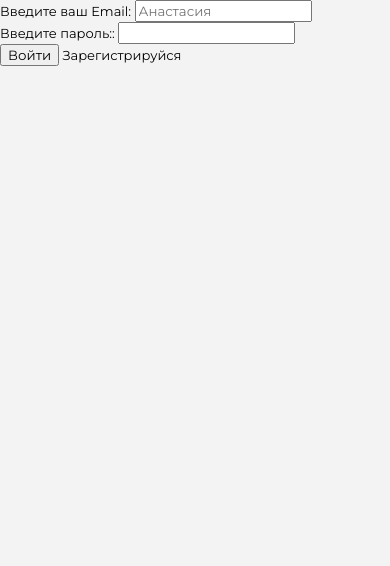
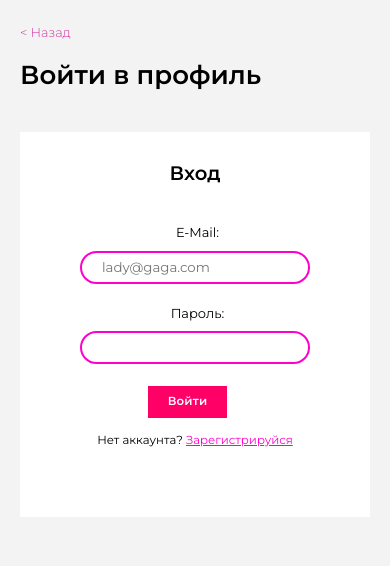
Before and after one commit to perfilov03/GaGaFoodProject, a Django app: page /login/ in a window 390 px wide. Shown: the top 566 px of the page. Run offline with Django 4.2, Linux system fonts and the light colour scheme.

Commit message:
Стилизация страницы авторизации

```diff
--- a/authentication/models.py
+++ b/authentication/models.py
@@ -27,3 +27,4 @@ class User(AbstractBaseUser, PermissionsMixin):
     class Meta:
         verbose_name = 'Пользователь'
         verbose_name_plural = 'Пользователи'
+        ordering = ['id']
--- a/gagafood/forms.py
+++ b/gagafood/forms.py
@@ -42,11 +42,7 @@ class RegisterUserForm(UserCreationForm):
 
 
 class LoginUserForm(AuthenticationForm):
-    username = forms.CharField(label="Введите ваш Email", widget=forms.TextInput(
-        attrs={'class': 'login__input', 'placeholder': 'Анастасия'}))
-    password = forms.CharField(label="Введите пароль:", widget=forms.TextInput(
-        attrs={'class': 'Login__input', 'type': 'password'}))
-
-    class Meta:
-        model = User
-        fields = ('email', 'password')
+    username = forms.CharField(label="E-Mail", widget=forms.TextInput(
+        attrs={'class': 'authorization__input', 'placeholder': 'lady@gaga.com'}))
+    password = forms.CharField(label="Пароль", widget=forms.TextInput(
+        attrs={'class': 'authorization__input', 'type': 'password'}))
--- a/gagafood/static/gagafood/src/css/style.css
+++ b/gagafood/static/gagafood/src/css/style.css
@@ -1,4 +1,4 @@
-.registration__submit, .feedback__submit, .menu__button, .catalogue__button {
+.registration__submit, .authorization__login, .feedback__submit, .menu__button, .catalogue__button {
   display: -webkit-box;
   display: -ms-flexbox;
   display: flex;
@@ -17,7 +17,7 @@
   color: #FFFFFF;
 }
 
-.registration__wrapper, .feedback__wrapper, .info__wrapper, .menu__wrapper, .catalogue__wrapper, .footer__wrapper, .text-block__wrapper, .top-restaurants__wrapper, .baner__wrapper, .classification__wrapper, .header__wrapper {
+.registration__wrapper, .authorization__wrapper, .feedback__wrapper, .info__wrapper, .menu__wrapper, .catalogue__wrapper, .footer__wrapper, .text-block__wrapper, .top-restaurants__wrapper, .baner__wrapper, .classification__wrapper, .header__wrapper {
   max-width: 1120px;
   margin: 0 auto;
 }
@@ -27,26 +27,25 @@
   text-decoration: underline;
 }
 
-.registration__input, .feedback__input {
-  margin-bottom: 22px;
+.registration__input, .authorization__input, .feedback__input {
   height: 40px;
   border: 2px solid #FF00CC;
   border-radius: 30px;
   padding-left: 20px;
 }
-.registration__input:focus::-webkit-input-placeholder, .feedback__input:focus::-webkit-input-placeholder {
+.registration__input:focus::-webkit-input-placeholder, .authorization__input:focus::-webkit-input-placeholder, .feedback__input:focus::-webkit-input-placeholder {
   color: transparent;
 }
-.registration__input:focus::-moz-placeholder, .feedback__input:focus::-moz-placeholder {
+.registration__input:focus::-moz-placeholder, .authorization__input:focus::-moz-placeholder, .feedback__input:focus::-moz-placeholder {
   color: transparent;
 }
-.registration__input:focus:-ms-input-placeholder, .feedback__input:focus:-ms-input-placeholder {
+.registration__input:focus:-ms-input-placeholder, .authorization__input:focus:-ms-input-placeholder, .feedback__input:focus:-ms-input-placeholder {
   color: transparent;
 }
-.registration__input:focus::-ms-input-placeholder, .feedback__input:focus::-ms-input-placeholder {
+.registration__input:focus::-ms-input-placeholder, .authorization__input:focus::-ms-input-placeholder, .feedback__input:focus::-ms-input-placeholder {
   color: transparent;
 }
-.registration__input:focus::placeholder, .feedback__input:focus::placeholder {
+.registration__input:focus::placeholder, .authorization__input:focus::placeholder, .feedback__input:focus::placeholder {
   color: transparent;
 }
 
@@ -1479,6 +1478,10 @@ slideshow-container {
   margin-bottom: 17px;
 }
 
+.feedback__input {
+  margin-bottom: 22px;
+}
+
 .feedback__button {
   margin: 10px 0 60px 0px;
 }
@@ -1511,22 +1514,22 @@ body {
   background-color: #F3F3F3;
 }
 
-.registration__crumbs {
+.crumbs {
   margin-bottom: 20px;
 }
 
-.registration__wrapper {
+.registration__wrapper, .authorization__wrapper {
   padding: 0 20px;
 }
 
-.registration__title {
+.registration__title, .authorization__title {
   font-weight: 600;
   font-size: 2.5rem;
   color: #000000;
   margin-bottom: 40px;
 }
 
-.registration__form-wrapper {
+.registration__form-wrapper, .authorization__form-wrapper {
   display: -webkit-box;
   display: -ms-flexbox;
   display: flex;
@@ -1542,7 +1545,7 @@ body {
           align-items: center;
 }
 
-.registration__form {
+.registration__form, .authorization__form {
   background-color: #fff;
   display: -webkit-box;
   display: -ms-flexbox;
@@ -1563,7 +1566,7 @@ body {
   margin: 0px 30px 50px 30px;
 }
 
-.registration__fieldset {
+.registration__fieldset, .authorization__fieldset {
   width: 73%;
   display: -webkit-box;
   display: -ms-flexbox;
@@ -1581,7 +1584,7 @@ body {
   margin-bottom: 15px;
 }
 
-.registration__fielder {
+.registration__fielder, .authorization__fielder {
   display: -webkit-box;
   display: -ms-flexbox;
   display: flex;
@@ -1597,27 +1600,36 @@ body {
           align-items: flex-start;
   margin: 0 20px;
   width: 100%;
-}
-
-.registration__subtitle {
+  margin-bottom: 22px;
+}
+
+.registration__subtitle, .authorization__subtitle {
   font-weight: 600;
   font-size: 2rem;
   color: #000000;
   margin-bottom: 40px;
 }
 
-.registration__label {
+.registration__label, .authorization__label {
   margin-left: 5px;
   margin-bottom: 5px;
 }
 
-.registration__input {
+.registration__input, .authorization__input {
   max-width: 350px;
   width: 100%;
   height: 33px;
 }
 
-.registration__button {
+.errorlist {
+  margin-top: 10px;
+  list-style-type: none;
+}
+.errorlist li {
+  color: red;
+}
+
+.registration__button, .authorization__button {
   display: -webkit-box;
   display: -ms-flexbox;
   display: flex;
@@ -1628,9 +1640,10 @@ body {
   -webkit-box-align: center;
       -ms-flex-align: center;
           align-items: center;
-}
-
-.registration__submit {
+  margin-bottom: 20px;
+}
+
+.registration__submit, .authorization__login {
   border: none;
   outline: none;
   margin-right: 15px;
@@ -1638,25 +1651,25 @@ body {
   padding: 7px 20px;
 }
 
-.registration__link {
+.registration__link, .authorization__link {
   color: #000000;
 }
 
-.registration__login {
+.registration__login, .authorization__registration {
   color: #FF00CC;
   text-decoration: underline;
 }
 
 @media (max-width: 700px) {
-  .registration__title {
+  .registration__title, .authorization__title {
     font-size: 2.2rem;
   }
 
-  .registration__subtitle {
+  .registration__subtitle, .authorization__subtitle {
     font-size: 1.7rem;
   }
 
-  .registration__button {
+  .registration__button, .authorization__button {
     display: -webkit-box;
     display: -ms-flexbox;
     display: flex;
@@ -1669,42 +1682,42 @@ body {
             align-items: center;
   }
 
-  .registration__fielder {
+  .registration__fielder, .authorization__fielder {
     -webkit-box-align: center;
         -ms-flex-align: center;
             align-items: center;
   }
 
-  .registration__submit {
+  .registration__submit, .authorization__login {
     margin-bottom: 15px;
   }
 
-  .registration__label {
+  .registration__label, .authorization__label {
     margin-bottom: 10px;
   }
 
-  .registration__input {
+  .registration__input, .authorization__input {
     width: 90%;
   }
 
-  .registration__fieldset {
+  .registration__fieldset, .authorization__fieldset {
     margin-bottom: 0;
   }
 }
 @media (max-width: 550px) {
-  .registration__title {
+  .registration__title, .authorization__title {
     font-size: 2rem;
   }
 
-  .registration__subtitle {
+  .registration__subtitle, .authorization__subtitle {
     font-size: 1.5rem;
   }
 
-  .registration__submit {
+  .registration__submit, .authorization__login {
     font-size: 0.9rem;
   }
 
-  .registration__link {
+  .registration__link, .authorization__link {
     font-size: 0.9rem;
   }
 }
--- a/gagafood/static/gagafood/src/scss/_feedback.scss
+++ b/gagafood/static/gagafood/src/scss/_feedback.scss
@@ -33,6 +33,7 @@
 }
 .feedback__input {
     @extend %input;
+    margin-bottom: 22px;
 }
 .feedback__errors {
 }
--- a/gagafood/static/gagafood/src/scss/_registration.scss
+++ b/gagafood/static/gagafood/src/scss/_registration.scss
@@ -3,26 +3,27 @@ body {
 }
 .registration {
 }
-.registration__crumbs {
+.crumbs {
     margin-bottom: 20px;
 }
-.registration__wrapper {
+.registration__wrapper, .authorization__wrapper {
     @extend %wrapper;
     padding: 0 20px;
+
 }
-.registration__title {
+.registration__title, .authorization__title {
     font-weight: 600;
     font-size: 2.5rem;
     color: #000000;
     margin-bottom: 40px;
 }
-.registration__form-wrapper {
+.registration__form-wrapper, .authorization__form-wrapper {
     display: flex;
     flex-direction: column;
     justify-content: center;
     align-items: center;
 }
-.registration__form {
+.registration__form, .authorization__form {
     background-color: #fff;
     display: flex;
     flex-direction: column;
--- a/gagafood/static/gagafood/src/scss/style.scss
+++ b/gagafood/static/gagafood/src/scss/style.scss
@@ -24,7 +24,7 @@ $pink-cl: #D137A6;
   text-decoration: underline;
 }
 %input {
-  margin-bottom: 22px;
+
   height: 40px;
   border: 2px solid #FF00CC;
   border-radius: 30px;
@@ -44,6 +44,5 @@ $pink-cl: #D137A6;
 @import "_footer.scss";
 @import "_catalogue.scss";
 @import "_card-restaurant.scss";
-@import "_authorization.scss";
 @import "_feedback.scss";
 @import "_registration.scss";
--- a/gagafood/templates/gagafood/login.html
+++ b/gagafood/templates/gagafood/login.html
@@ -13,27 +13,33 @@
 </head>
 <body>
     <main class="authorization">
-
-        {% if form.errors %}
-        <p>{{ form.errors.error }}</p>
-        {% endif %}
+        <div class="authorization__wrapper">
+            <div class="authorization__crumbs crumbs">
+                <a href="{% url 'home' %}" class="crumbs__link"> < Назад </a>
+            </div>
+            <h1 class="authorization__title">Войти в профиль</h1>
+            <div class="authorization__form-wrapper">
                 <form method="post" class="authorization__form">
+                    <h2 class="authorization__subtitle">Вход</h2>
+                    <fieldset class="authorization__fieldset">
                         {% csrf_token %}
                         {% for f in form %}
-            <div class=authorization__fielder">
+                        <div class="authorization__fielder">
                             <label for="{{f.id_for_label}}" class="authorization__label">{{f.label}}:</label>
                             {{f}}
                         </div>
-            <div class="authorization__errors">
-                {{f.errors}}
-            </div>
                         {% endfor %}
+                    </fieldset>
                     <div class="authorization__button">
                         <button type="submit" class="authorization__login">Войти</button>
-                <a href="{% url 'registration' %}">Зарегистрируйся</a>
-
+                        <div class="authorization__link">
+                            Нет аккаунта? <a class="authorization__registration" href="{% url 'registration' %}">Зарегистрируйся</a>
                         </div>
+                    </div>
+                    <div class="authorization__errors">{{ form.non_field_errors}}</div>
                 </form>
+            </div>
+        </div>
     </main>
 </body>
 </html>
```
Also changed, not shown: other parts of gagafood/static/gagafood/src/scss/_registration.scss (+30 -22 lines), authentication/admin.py (+9 -2 lines), gagafood/templates/gagafood/registration.html (+5 -3 lines), db.sqlite3, gagafood/static/gagafood/src/scss/_authorization.scss (deleted). Lines whose indentation alone changed are shown as unchanged.
